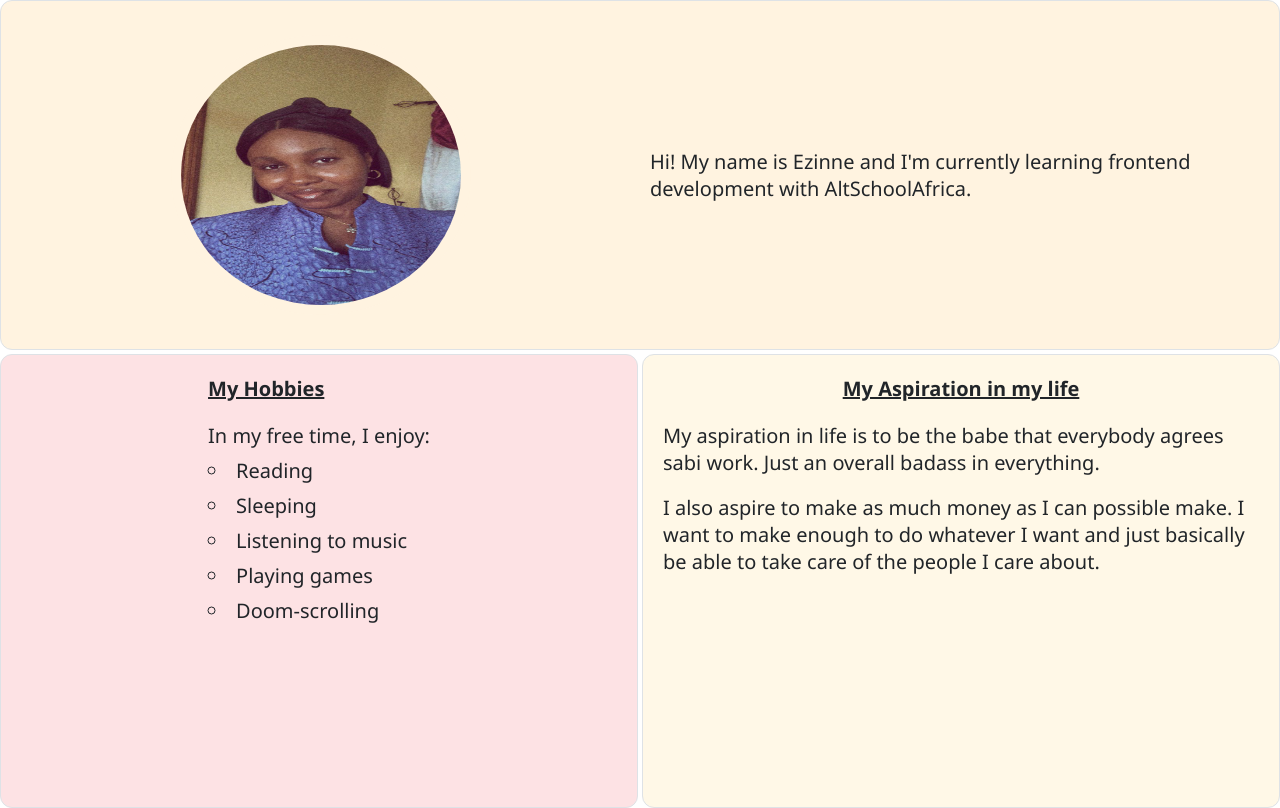
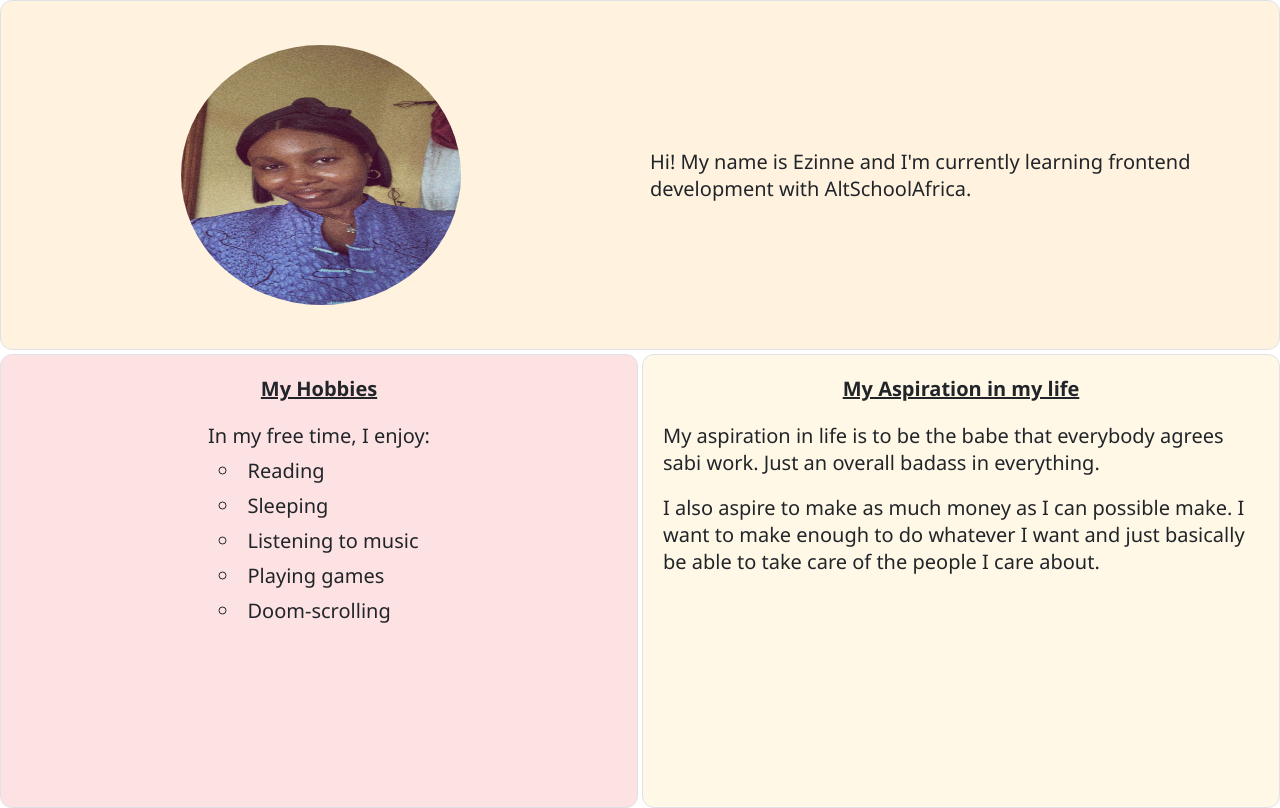
Before and after one commit to ezzzinne/Grid-Portfolio, a plain HTML site: page index.html in a window 1280 px wide. Drawn offline with Linux system fonts and the light colour scheme.

Commit message:
fix: additional adjustments

```diff
--- a/style.css
+++ b/style.css
@@ -33,7 +33,8 @@
 }
 
 .hobby-container {
-    justify-self: center;
+    justify-items: center;
+    padding: 0 20px;
 }
 
 .hobby h3, .aspiration h3 {
@@ -61,9 +62,6 @@ ul {
 .aspiration-container {
     justify-items: center;
     text-align: left;
-}
-
-.aspiration-container p {
     padding: 0 20px;
 }
 
```
